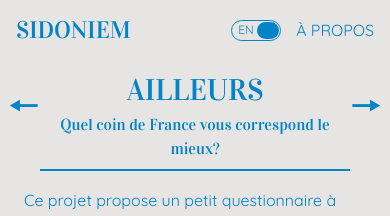
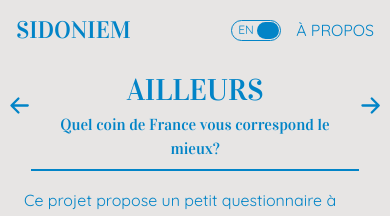
Before and after one commit to Fidomi/portfolio-next, a Next.js app: page /projects in a window 390 px wide. Shown: the top 216 px of the page. Built offline with nearby package versions, Linux system fonts and the light colour scheme.

Commit message:
fix arrows not showing on mobile

```diff
--- a/components/Map/Map.tsx
+++ b/components/Map/Map.tsx
@@ -14,12 +14,13 @@ export default function Map() {
     const [title, setTitle] = useState(defaultMessage);
     const [subtitle, setSubTitle] = useState("");
     const [projectType, setProjectType] = useState("dev");
+
     let PROJECTS = language === "FR" ? PROJECTS_FR : PROJECTS_EN;
     React.useEffect(() => {
         language === "FR"
             ? changeProject(PROJECTS_FR[6])
             : changeProject(PROJECTS_EN[6]);
-    }, [changeProject, language]);
+    }, []);
 
     function screenTitle(event: React.SyntheticEvent): void {
         event.preventDefault();
@@ -47,6 +48,7 @@ export default function Map() {
         const newProject = PROJECTS.find(
             (ele) => ele.name === newName
         ) as Project;
+        console.log(newProject.name);
         changeProject(newProject);
     }
 
--- a/pages/projects/index.tsx
+++ b/pages/projects/index.tsx
@@ -6,6 +6,7 @@ import { LanguageContext } from "../../utils/languageContext";
 import VideoProject from "../../components/VideoProject/VideoProject";
 import DevProject from "../../components/DevProject/DevProject";
 import { PROJECTS_EN, PROJECTS_FR } from "../../data/projects";
+import { ArrowLeftIcon, ArrowRightIcon } from "@heroicons/react/solid";
 
 function makeColors(dev: boolean) {
     let [curColor, curColorDark, textColor, textColorDark, borderColor] =
@@ -57,11 +58,10 @@ export default function Project() {
         <Layout curColor={curColor}>
             <div
                 className={`flex flex-row w-full justify-between p-2 fixed bg-warmGray-200 z-10`}>
-                <button
+                <ArrowLeftIcon
                     onClick={prevProject}
-                    className={`${textColor} hover:${textColorDark} text-4xl  `}>
-                    &#129044;
-                </button>
+                    className={`${textColor} hover:${textColorDark} w-6 md:w-10`}
+                />
                 <div
                     className={` mt-5 p-2 text-center border-double border-b-2 ${borderColor}`}>
                     <h1
@@ -70,11 +70,10 @@ export default function Project() {
                     </h1>
                     <p className={`${textColor}`}>{project.subtitle}</p>
                 </div>
-                <button
+                <ArrowRightIcon
                     onClick={nextProject}
-                    className={`${textColor} hover:${textColorDark} text-4xl  `}>
-                    &#129046;
-                </button>
+                    className={`${textColor} hover:${textColorDark} w-6 md:w-10`}
+                />
             </div>
             <div
                 className={`container z-0 w-full mx-auto mt-32 md:mt-20 md:min-h-min75`}>
```
